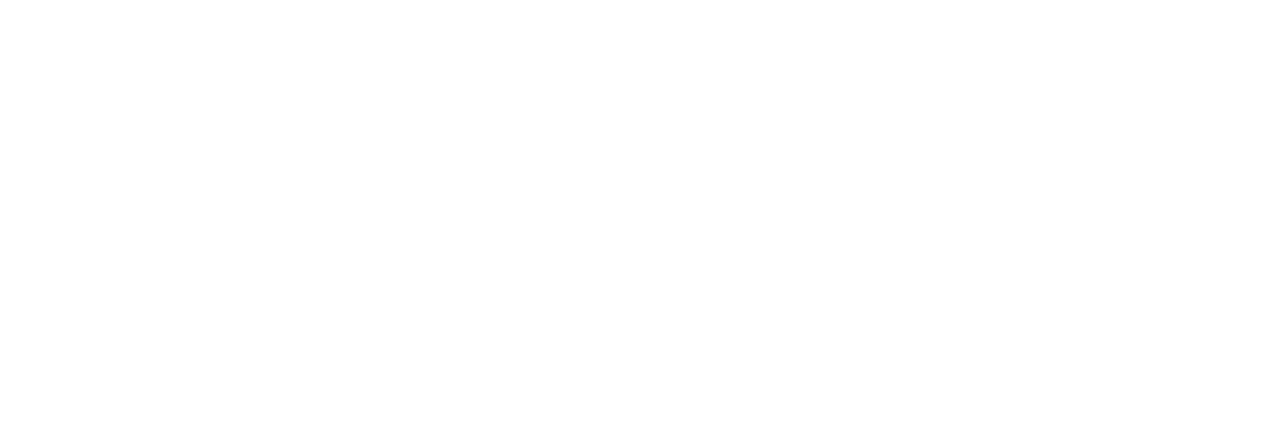
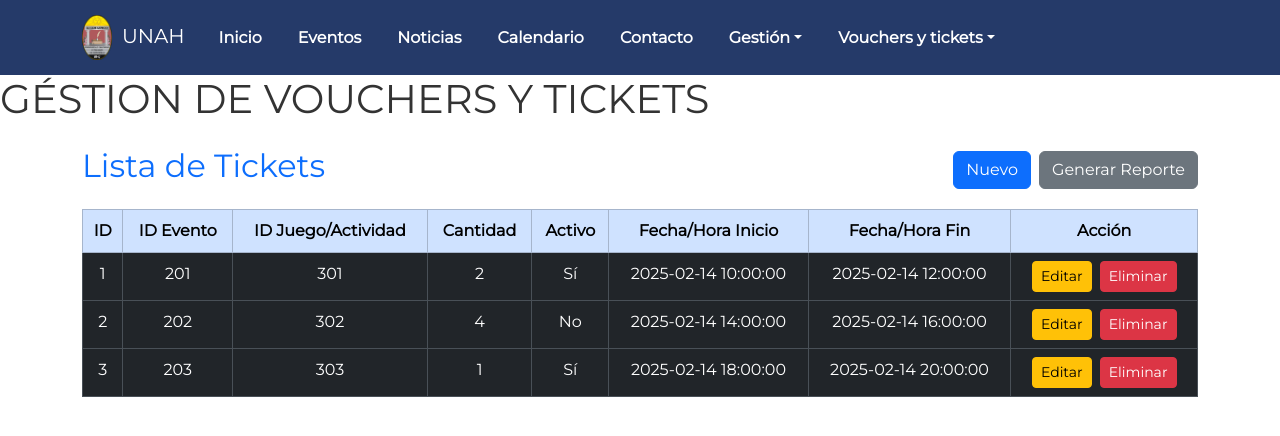
Before and after one commit to Manu19999/JUDUCA, a React (Vite) app in the folder FRONTEND/: page /Ticket in a window 1280 px wide. Before the commit this address had no page. Shown: the top 436 px of the page. Built offline with nearby package versions, Linux system fonts and the light colour scheme.

Commit message:
Vouchers y tickets

```diff
--- a/FRONTEND/src/App.jsx
+++ b/FRONTEND/src/App.jsx
@@ -5,14 +5,17 @@
 import Home from "./pages/Home"; // Importa la nueva página de inicio
 import Login from "./pages/Login"; //página para iniciar sesión
 import Dashboard from "./pages/Dashboard"; // Importa la nueva página de inicio
-import Vouchers from "./pages/voucher";
 
 import CreateEvent from "./pages/Evento";
 import CreateCredencial from "./pages/credencial";
 import ConfigCredencial from "./pages/ConfCredencial"; // Importa la nueva página de inicio
 
 
-
+//vouchers y tickets
+import Vouchers from "./pages/voucher";
+import ConsumosVouchers from "./pages/ConsumoVoucher";
+import Comedores from "./pages/Comedores";
+import Tickets from "./pages/tickets";
 
 function App() {
   return (
@@ -26,9 +29,14 @@
         <Route path="/crearCredencial" element={<CreateCredencial />} />
         <Route path="/confCredencial" element={<ConfigCredencial />} />
         <Route path="/dashboard" element={<Dashboard />} />
-        <Route path="/voucher" element={<Vouchers />} />
 
 
+
+
+        <Route path="/voucher" element={<Vouchers />} />
+        <Route path="/consumo" element={<ConsumosVouchers />} />
+        <Route path="/comedor" element={<Comedores />} />
+        <Route path="/Ticket" element={<Tickets />} />
 
 
 
--- a/FRONTEND/src/components/Dashboard/nav.jsx
+++ b/FRONTEND/src/components/Dashboard/nav.jsx
@@ -34,9 +34,11 @@
             <NavDropdown title="Vouchers y tickets" id="basic-na-dropdown">
               <NavDropdown.Item href="/voucher">Vouchers</NavDropdown.Item>
               <NavDropdown.Divider />
-              <NavDropdown.Item href="#voucher">Tickets </NavDropdown.Item>
+              <NavDropdown.Item href="/consumo">Consumo Vouchers</NavDropdown.Item>
               <NavDropdown.Divider />
-              <NavDropdown.Item href="#usuarios">Comedores</NavDropdown.Item>
+              <NavDropdown.Item href="/ticket">Tickets</NavDropdown.Item>
+              <NavDropdown.Divider />
+              <NavDropdown.Item href="/comedor">Comedores</NavDropdown.Item>
               <NavDropdown.Divider />
             </NavDropdown>
           </Nav>
--- /dev/null
+++ b/FRONTEND/src/components/Vouchers/Comedor.jsx
@@ -0,0 +1,53 @@
+import React from "react";
+import "bootstrap/dist/css/bootstrap.min.css";
+
+const Comedor = () => {
+  const comedores = [
+    { id: 1, id_ubicacion: 101, numero: 5, capacidad: 100, activo: "Sí" },
+    { id: 2, id_ubicacion: 102, numero: 10, capacidad: 200, activo: "No" },
+    { id: 3, id_ubicacion: 103, numero: 15, capacidad: 150, activo: "Sí" },
+  ];
+
+  return (
+    <div className="container mt-4">
+      <header className="d-flex justify-content-between align-items-center mb-3">
+        <h2 className="text-primary">Lista de Comedores</h2>
+        <div>
+          <button className="btn btn-primary me-2">Nuevo</button>
+          <button className="btn btn-secondary">Generar Reporte</button>
+        </div>
+      </header>
+      <div className="table-responsive">
+        <table className="table table-bordered text-center">
+          <thead className="table-primary">
+            <tr>
+              <th>ID</th>
+              <th>ID Ubicación</th>
+              <th>Número</th>
+              <th>Capacidad</th>
+              <th>Activo</th>
+              <th>Acción</th>
+            </tr>
+          </thead>
+          <tbody>
+            {comedores.map((comedor) => (
+              <tr key={comedor.id}>
+                <td>{comedor.id}</td>
+                <td>{comedor.id_ubicacion}</td>
+                <td>{comedor.numero}</td>
+                <td>{comedor.capacidad}</td>
+                <td>{comedor.activo}</td>
+                <td>
+                  <button className="btn btn-warning btn-sm me-2">Editar</button>
+                  <button className="btn btn-danger btn-sm">Eliminar</button>
+                </td>
+              </tr>
+            ))}
+          </tbody>
+        </table>
+      </div>
+    </div>
+  );
+};
+
+export default Comedor;
--- /dev/null
+++ b/FRONTEND/src/components/Vouchers/ConsumoVouchers.jsx
@@ -0,0 +1,59 @@
+import React from "react";
+import "bootstrap/dist/css/bootstrap.min.css";
+
+const ConsumosVouchers = () => {
+  const consumos = [
+    { id: 1, id_voucher_comida: 101, id_credencial: 1001, id_comedor: 1, id_tipo_comida: 2, id_usuario: 5001, fecha_consumo: "2025-02-14 08:30:00", cantidad_utilizada: 1 },
+    { id: 2, id_voucher_comida: 102, id_credencial: 1002, id_comedor: 2, id_tipo_comida: 1, id_usuario: 5002, fecha_consumo: "2025-02-14 12:15:00", cantidad_utilizada: 2 },
+    { id: 3, id_voucher_comida: 103, id_credencial: 1003, id_comedor: 1, id_tipo_comida: 3, id_usuario: 5003, fecha_consumo: "2025-02-14 19:00:00", cantidad_utilizada: 1 },
+  ];
+
+  return (
+    <div className="container mt-4">
+      <header className="d-flex justify-content-between align-items-center mb-3">
+        <h2 className="text-primary">Lista de Consumos de Vouchers</h2>
+        <div>
+          <button className="btn btn-primary me-2">Nuevo</button>
+          <button className="btn btn-secondary">Generar Reporte</button>
+        </div>
+      </header>
+      <div className="table-responsive">
+        <table className="table table-bordered text-center">
+          <thead className="table-primary">
+            <tr>
+              <th>ID</th>
+              <th>ID Voucher Comida</th>
+              <th>ID Credencial</th>
+              <th>ID Comedor</th>
+              <th>ID Tipo Comida</th>
+              <th>ID Usuario</th>
+              <th>Fecha Consumo</th>
+              <th>Cantidad Utilizada</th>
+              <th>Acción</th>
+            </tr>
+          </thead>
+          <tbody>
+            {consumos.map((consumo) => (
+              <tr key={consumo.id}>
+                <td>{consumo.id}</td>
+                <td>{consumo.id_voucher_comida}</td>
+                <td>{consumo.id_credencial}</td>
+                <td>{consumo.id_comedor}</td>
+                <td>{consumo.id_tipo_comida}</td>
+                <td>{consumo.id_usuario}</td>
+                <td>{consumo.fecha_consumo}</td>
+                <td>{consumo.cantidad_utilizada}</td>
+                <td>
+                  <button className="btn btn-warning btn-sm me-2">Editar</button>
+                  <button className="btn btn-danger btn-sm">Eliminar</button>
+                </td>
+              </tr>
+            ))}
+          </tbody>
+        </table>
+      </div>
+    </div>
+  );
+};
+
+export default ConsumosVouchers;
--- /dev/null
+++ b/FRONTEND/src/components/Vouchers/ticket.jsx
@@ -0,0 +1,57 @@
+import React from "react";
+import "bootstrap/dist/css/bootstrap.min.css";
+
+const Ticket = () => {
+  const tickets = [
+    { id: 1, id_evento: 201, id_juego_actividad: 301, cantidad: 2, activo: 1, fecha_hora_inicio: "2025-02-14 10:00:00", fecha_hora_fin: "2025-02-14 12:00:00" },
+    { id: 2, id_evento: 202, id_juego_actividad: 302, cantidad: 4, activo: 0, fecha_hora_inicio: "2025-02-14 14:00:00", fecha_hora_fin: "2025-02-14 16:00:00" },
+    { id: 3, id_evento: 203, id_juego_actividad: 303, cantidad: 1, activo: 1, fecha_hora_inicio: "2025-02-14 18:00:00", fecha_hora_fin: "2025-02-14 20:00:00" },
+  ];
+
+  return (
+    <div className="container mt-4">
+      <header className="d-flex justify-content-between align-items-center mb-3">
+        <h2 className="text-primary">Lista de Tickets</h2>
+        <div>
+          <button className="btn btn-primary me-2">Nuevo</button>
+          <button className="btn btn-secondary">Generar Reporte</button>
+        </div>
+      </header>
+      <div className="table-responsive">
+        <table className="table table-bordered text-center">
+          <thead className="table-primary">
+            <tr>
+              <th>ID</th>
+              <th>ID Evento</th>
+              <th>ID Juego/Actividad</th>
+              <th>Cantidad</th>
+              <th>Activo</th>
+              <th>Fecha/Hora Inicio</th>
+              <th>Fecha/Hora Fin</th>
+              <th>Acción</th>
+            </tr>
+          </thead>
+          <tbody>
+            {tickets.map((ticket) => (
+              <tr key={ticket.id}>
+                <td>{ticket.id}</td>
+                <td>{ticket.id_evento}</td>
+                <td>{ticket.id_juego_actividad}</td>
+                <td>{ticket.cantidad}</td>
+                <td>{ticket.activo ? "Sí" : "No"}</td>
+                <td>{ticket.fecha_hora_inicio}</td>
+                <td>{ticket.fecha_hora_fin}</td>
+                <td>
+                  <button className="btn btn-warning btn-sm me-2">Editar</button>
+                  <button className="btn btn-danger btn-sm">Eliminar</button>
+                </td>
+              </tr>
+            ))}
+          </tbody>
+        </table>
+      </div>
+    </div>
+  );
+};
+
+export default Ticket;
--- a/FRONTEND/src/components/Vouchers/vouchers.jsx
+++ b/FRONTEND/src/components/Vouchers/vouchers.jsx
@@ -1,35 +1,37 @@
 import React from "react";
+import "bootstrap/dist/css/bootstrap.min.css";
 
 const Vouchers = () => {
-  // Datos de ejemplo (puedes reemplazarlos con datos de una API)
   const vouchers = [
-    { id: 1, Valor: "00.00", fecha_emision: "2025-02-14 06:00:00", fecha_expiracion: "2025-02-14 13:00:00", fecha_inicio: "2025-02-14 08:00:00" , fecha_fin: "2025-02-14 11:59:00", activo: "Expirado" },
-    { id: 2, Valor: "00.00", fecha_emision: "2025-02-14 06:00:00", fecha_expiracion: "2025-02-14 15:00:00", fecha_inicio: "2025-02-14 12:00:00" , fecha_fin: "2025-02-14 15:00:00", activo: "Activo" },
-    { id: 3, Valor: "00.00", fecha_emision: "2025-02-14 06:00:00", fecha_expiracion: "2025-02-14 22:00:00", fecha_inicio: "2025-02-14 18:00:00" , fecha_fin: "2025-02-14 22:00:00", activo: "Activo" },
+    { id: 1, Valor: "00.00", fecha_emision: "2025-02-14", fecha_expiracion: "2025-02-14", fecha_inicio: "2025-02-14 08:00:00", fecha_fin: "2025-02-14 11:59:00", activo: "Expirado" },
+    { id: 2, Valor: "00.00", fecha_emision: "2025-02-14", fecha_expiracion: "2025-02-14", fecha_inicio: "2025-02-14 12:00:00", fecha_fin: "2025-02-14 15:00:00", activo: "Activo" },
+    { id: 3, Valor: "00.00", fecha_emision: "2025-02-14", fecha_expiracion: "2025-02-14", fecha_inicio: "2025-02-14 18:00:00", fecha_fin: "2025-02-14 22:00:00", activo: "Activo" },
   ];
 
   return (
     <div className="container mt-4">
-      <h2 className="text-center fw-bold" style={{ color: "#0033A0" }}>
-        Lista de Vouchers
-      </h2>
+      <header className="d-flex justify-content-between align-items-center mb-3">
+        <h2 className="text-primary">Lista de Vouchers</h2>
+        <div>
+          <button className="btn btn-primary me-2">Nuevo</button>
+          <button className="btn btn-secondary">Generar Reporte</button>
+        </div>
+      </header>
       <div className="table-responsive">
-        <table
-          className="table table-striped text-center"
-          style={{ backgroundColor: "#FFFFFF", borderColor: "#0033A0" }}
-        >
-          <thead style={{ backgroundColor: "#FFD100", color: "#0033A0" }}>
+        <table className="table table-bordered text-center">
+          <thead className="table-primary">
             <tr>
-              <th scope="col">id</th>
-              <th scope="col">Valor</th>
-              <th scope="col">Fecha emision</th>
-              <th scope="col">Fecha expiracion</th>
-              <th scope="col">Fecha inicio</th>
-              <th scope="col">Fecha final</th>
-              <th scope="col">Activo</th>
+              <th>N°</th>
+              <th>Valor</th>
+              <th>Fecha emisión</th>
+              <th>Fecha expiración</th>
+              <th>Fecha inicio</th>
+              <th>Fecha final</th>
+              <th>Activo</th>
+              <th>Acción</th>
             </tr>
           </thead>
-          <tbody style={{ backgroundColor: "#FFFFFF", color: "#0033A0" }}>
+          <tbody>
             {vouchers.map((voucher) => (
               <tr key={voucher.id}>
                 <td>{voucher.id}</td>
@@ -39,6 +41,10 @@
                 <td>{voucher.fecha_inicio}</td>
                 <td>{voucher.fecha_fin}</td>
                 <td>{voucher.activo}</td>
+                <td>
+                  <button className="btn btn-warning btn-sm me-2">Editar</button>
+                  <button className="btn btn-danger btn-sm">Eliminar</button>
+                </td>
               </tr>
             ))}
           </tbody>
--- /dev/null
+++ b/FRONTEND/src/pages/Comedores.jsx
@@ -0,0 +1,14 @@
+import Nav from '../components/Dashboard/nav';
+import ComedoresComponent from '../components/Vouchers/Comedor'; // Cambio el nombre de la importación
+
+const comedores = () => {
+  return (
+    <div>
+      <Nav />
+      <h1>GÉSTION DE VOUCHERS Y TICKETS</h1>
+      <ComedoresComponent />
+    </div>
+  );
+};
+
+export default comedores;
--- /dev/null
+++ b/FRONTEND/src/pages/ConsumoVoucher.jsx
@@ -0,0 +1,19 @@
+import { FaVolumeUp } from 'react-icons/fa';
+import Nav from '../components/Dashboard/nav';
+import VouchersConsumo from '../components/Vouchers/ConsumoVouchers';
+const ConsumoVoucher = () => {
+  return (
+    <div  >
+      <Nav />
+      <div>
+      <h1>GÉSTION DE VOUCHERS Y TICKETS</h1>
+      <VouchersConsumo />
+    </div>
+    </div>
+
+  );
+
+
+};
+
+export default ConsumoVoucher;
--- /dev/null
+++ b/FRONTEND/src/pages/tickets.jsx
@@ -0,0 +1,14 @@
+import Nav from '../components/Dashboard/nav';
+import TicketCom from '../components/Vouchers/ticket'; // Cambio el nombre de la importación
+
+const Tickets = () => {
+  return (
+    <div>
+      <Nav />
+      <h1>GÉSTION DE VOUCHERS Y TICKETS</h1>
+      <TicketCom />
+    </div>
+  );
+};
+
+export default Tickets;
--- a/FRONTEND/src/pages/voucher.jsx
+++ b/FRONTEND/src/pages/voucher.jsx
@@ -5,7 +5,7 @@
     <div  >
       <Nav />
       <div>
-      <h1>Gestión de Vouchers</h1>
+      <h1>GÉSTION DE VOUCHERS Y TICKETS</h1>
       <Vouchers />
     </div>
     </div>
```
